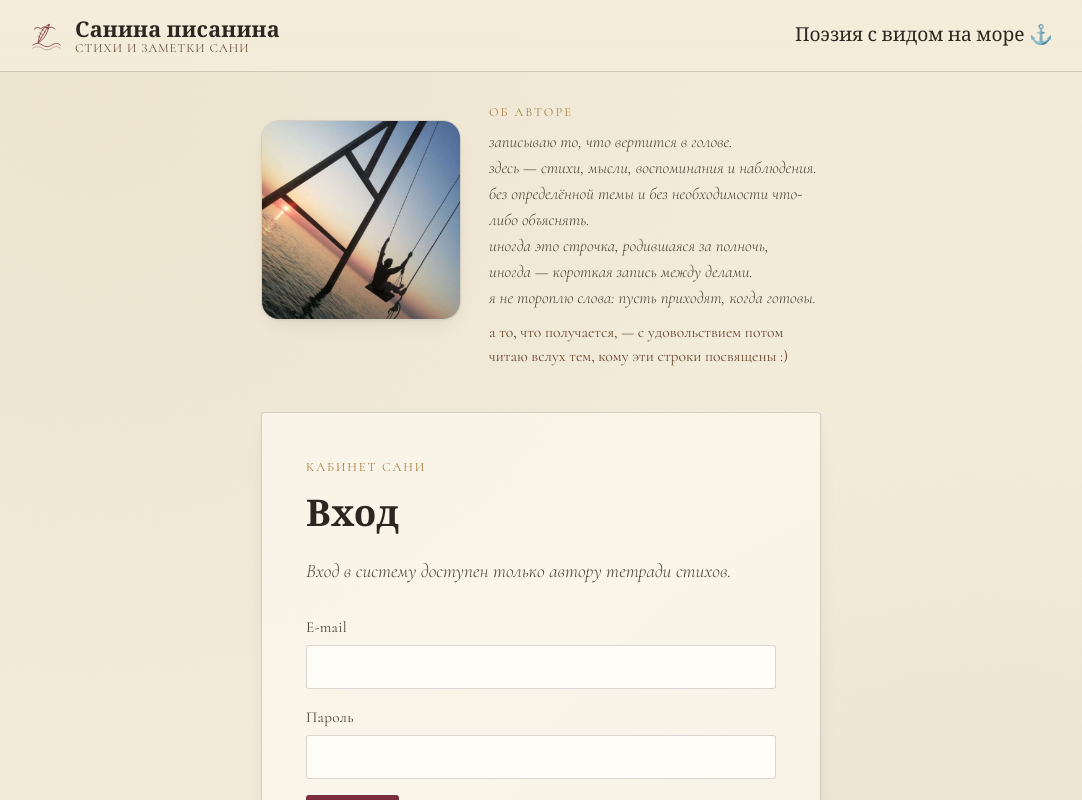
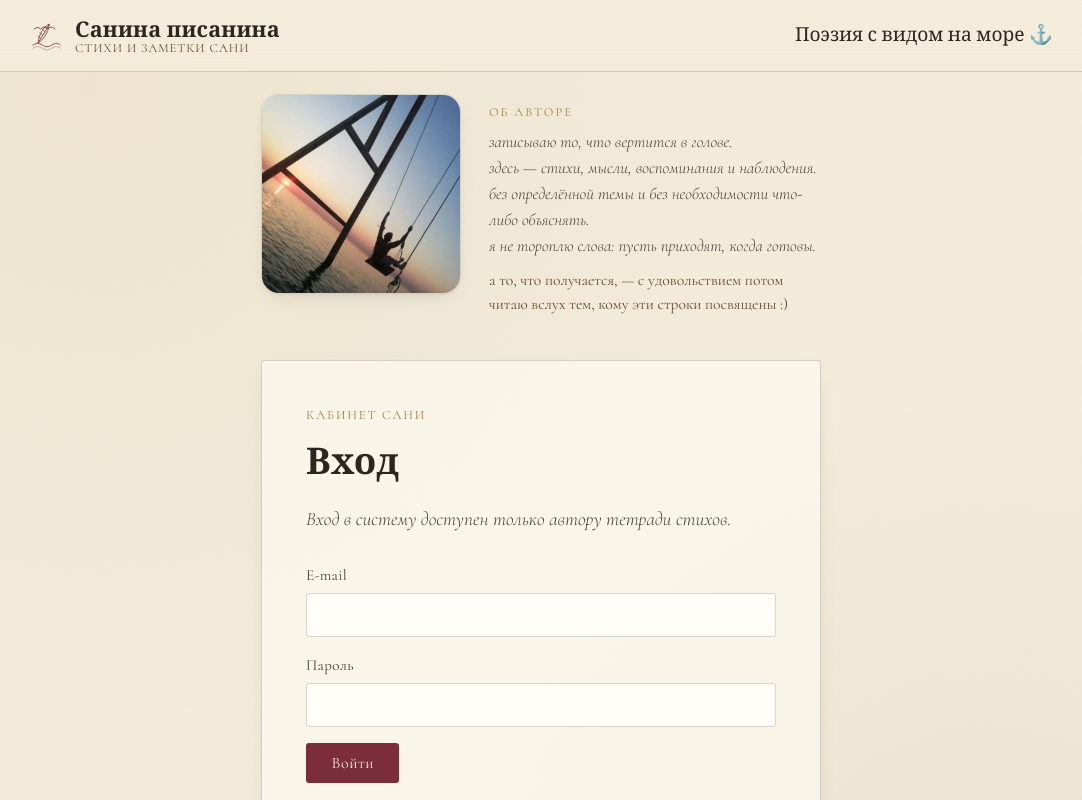
Before and after one commit to sunmeat/poetry-blog, a React (Vite) app: page /admin in a window 1280 px wide. Shown: the top 800 px of the page, without its empty margins (99-1181 px from the left). Built offline with nearby package versions, Linux system fonts and the light colour scheme; no server answers; a web font is replaced by a local one.

Commit message:
Clean up text in AdminLogin.jsx
Removed unnecessary lines from the AdminLogin component.

```diff
--- a/src/pages/Admin/AdminLogin.jsx
+++ b/src/pages/Admin/AdminLogin.jsx
@@ -46,10 +46,6 @@ export default function AdminLogin() {
             здесь — стихи, мысли, воспоминания и наблюдения.
             <br />
             без определённой темы и без необходимости что-либо объяснять.
-            <br />
-            иногда это строчка, родившаяся за полночь,
-            <br />
-            иногда — короткая запись между делами.
             <br />
             я не тороплю слова: пусть приходят, когда готовы.
           </p>
```
